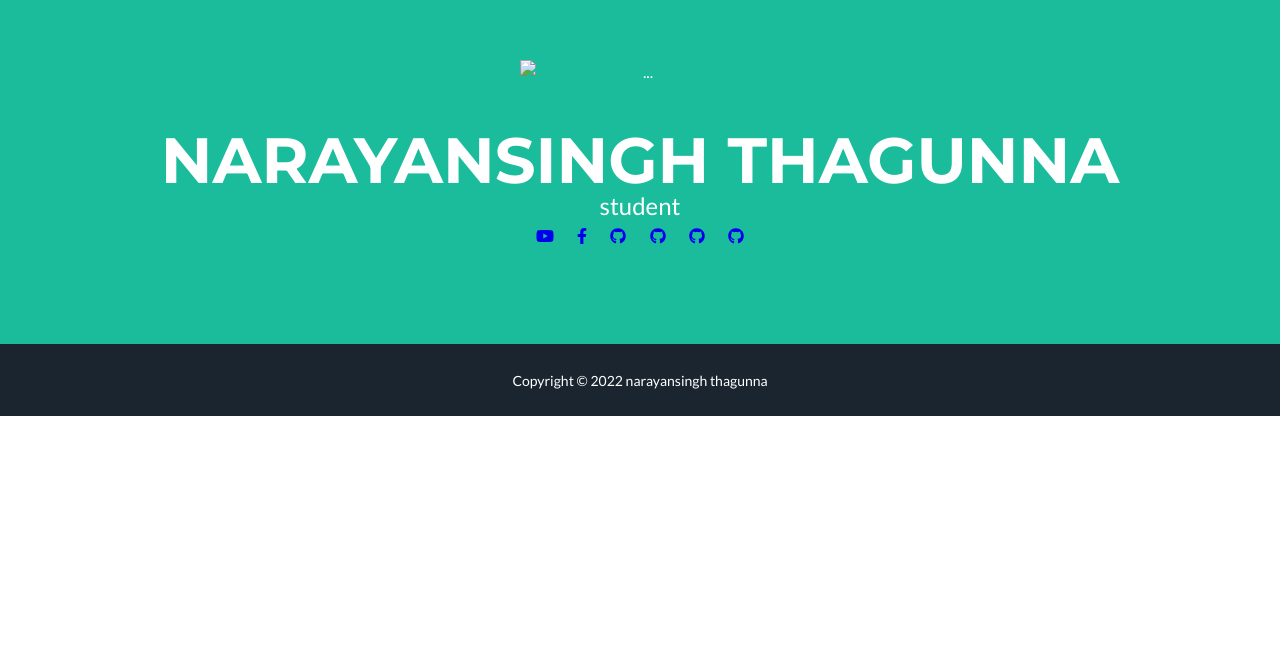
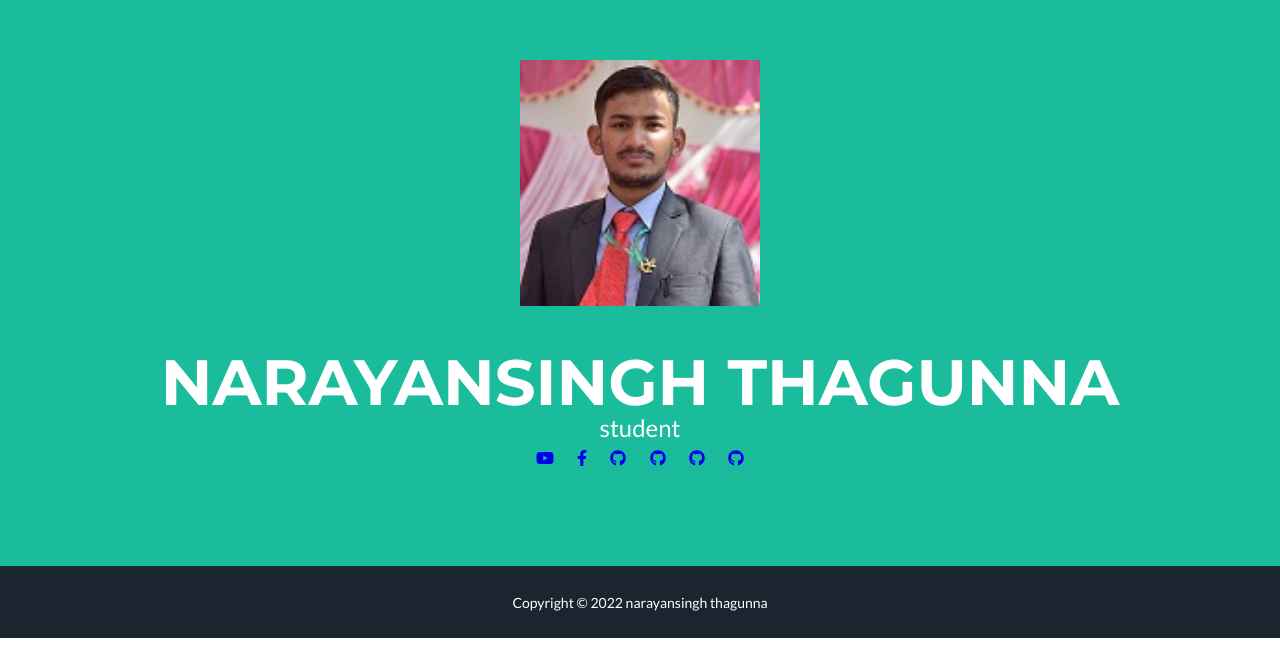
Before and after one commit to narayathagunna/narayansinghthagunna, a plain HTML site: page index.html in a window 1280 px wide. Shown: the part 140-800 px from the top of the page. Drawn offline with nearby package versions, Linux system fonts and the light colour scheme.

Commit message:
Update index.html

```diff
--- a/index.html
+++ b/index.html
@@ -24,7 +24,7 @@
         <header class="masthead bg-primary text-white text-center">
             <div class="container d-flex align-items-center flex-column">
                 <!-- Masthead Avatar Image-->
-                <img class="masthead-avatar mb-5" src="brp.jpg" alt="..." />
+                <img class="masthead-avatar mb-5" src="nrp.jpg" alt="..." />
                 <!-- Masthead Heading-->
                 <h1 class="masthead-heading text-uppercase mb-0">narayansingh thagunna</h1>
                 <!-- Masthead Subheading-->
```
